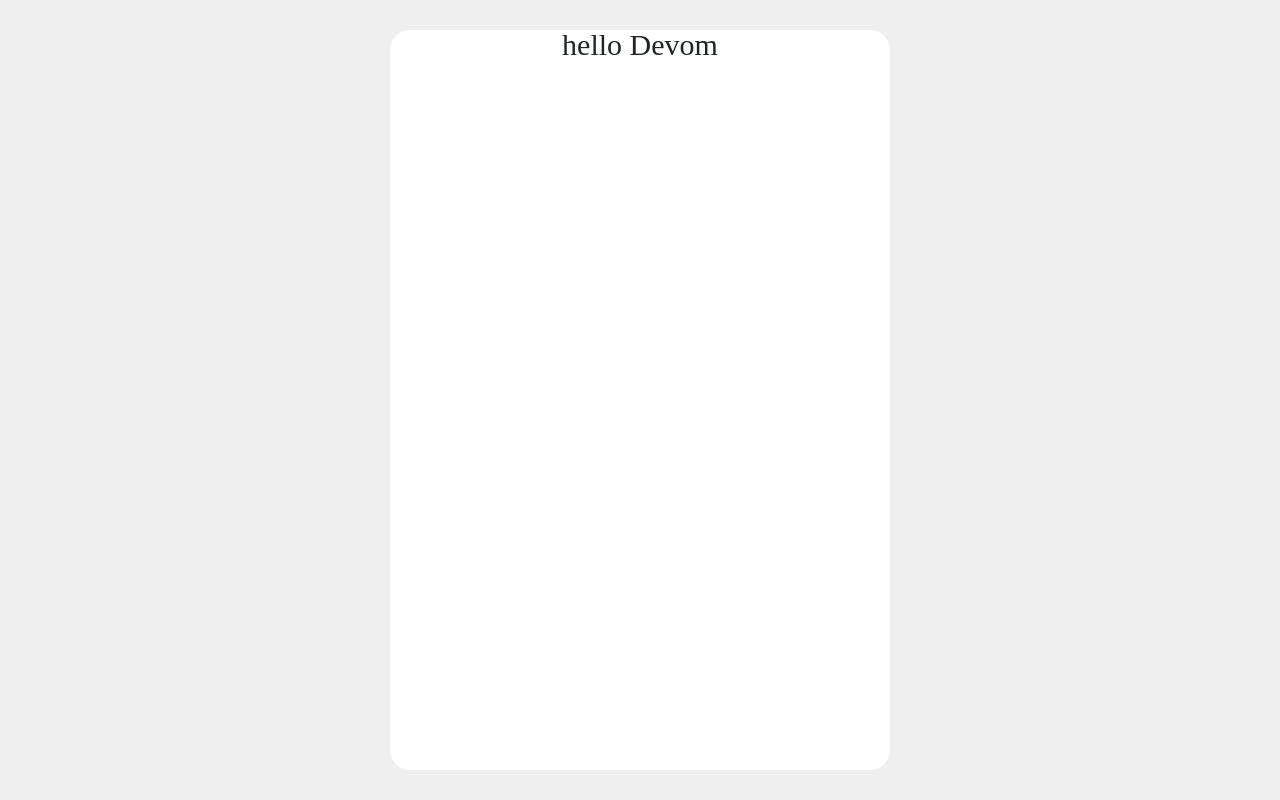
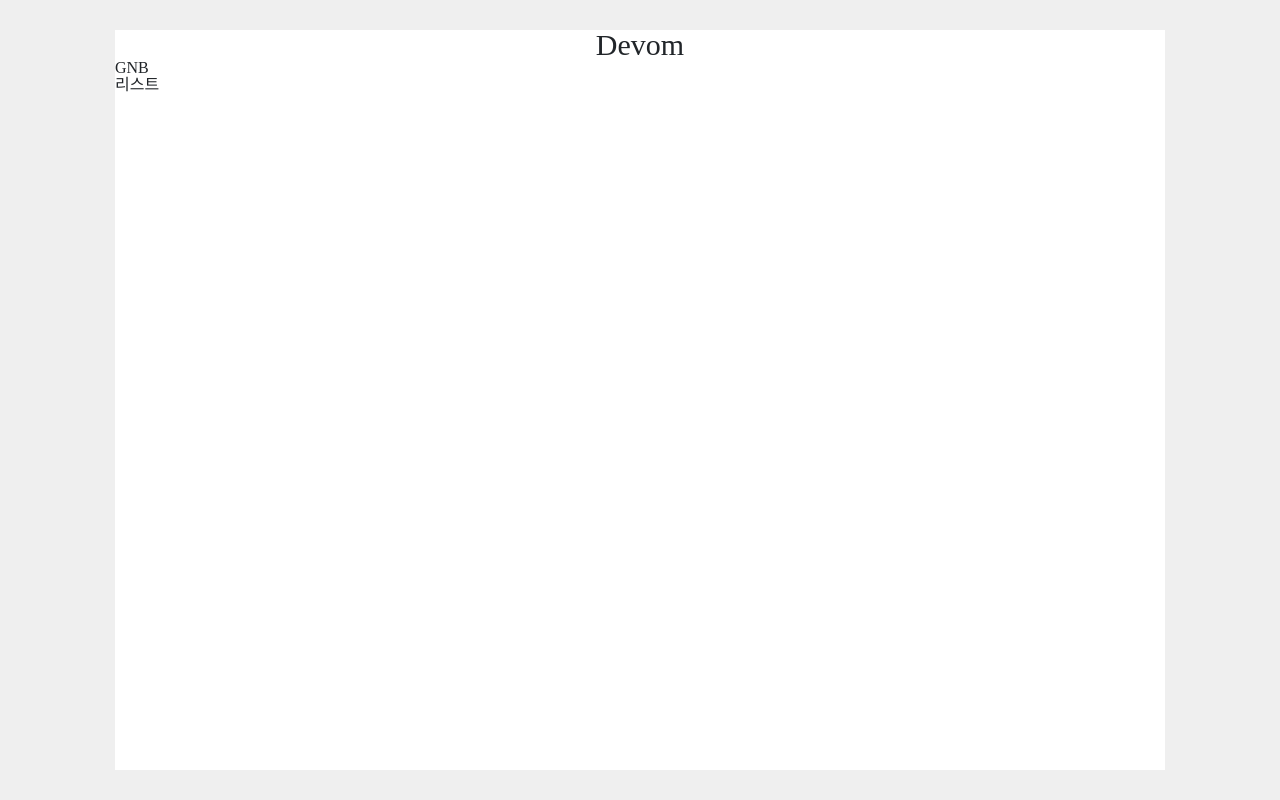
Before and after one commit to ohyein00/dev-community, a Flask app: page / in a window 1280 px wide. Run offline with Flask 2, Linux system fonts and the light colour scheme; some libraries are stand-ins or nearby versions.

Commit message:
Feat : maxWidth 수정, index 수정

```diff
--- a/static/css/index.css
+++ b/static/css/index.css
@@ -14,12 +14,11 @@ body{
 #container{
     width:100%;
     height:100%;
-    max-width:500px;
+    max-width:1050px;
     margin: 0 auto;
 }
 #contents{
     height:100%;
-    border-radius: 20px;
     background:#fff;
     overflow:auto;
 }
--- a/templates/index.html
+++ b/templates/index.html
@@ -22,8 +22,8 @@
     <link href="https://fonts.googleapis.com/css2?family=Noto+Sans+KR:wght@400;500;700&display=swap" rel="stylesheet">
     <link href='{{ url_for("static", filename="css/reset.css") }}' rel="stylesheet">
     <link href='{{ url_for("static", filename="css/index.css") }}' rel="stylesheet">
+    <script src='{{ url_for("static", filename="js/index.js") }}'></script>
     <title>Devom - 개발자 커뮤니티</title>
-    <script src='{{ url_for("static", filename="js/index.js") }}'></script>
 </head>
 
 <body>
@@ -31,9 +31,14 @@
     <div id="container">
         <div id="contents">
             <header>
-                <h1>hello {{name}}</h1>
-                <nav></nav>
+                <h1 class="logo">{{name}}</h1>
+                <nav>GNB</nav>
             </header>
+            <main>
+                <section class="list_sec">
+                    리스트
+                </section>
+            </main>
         </div>
     </div>
 </div>
```
